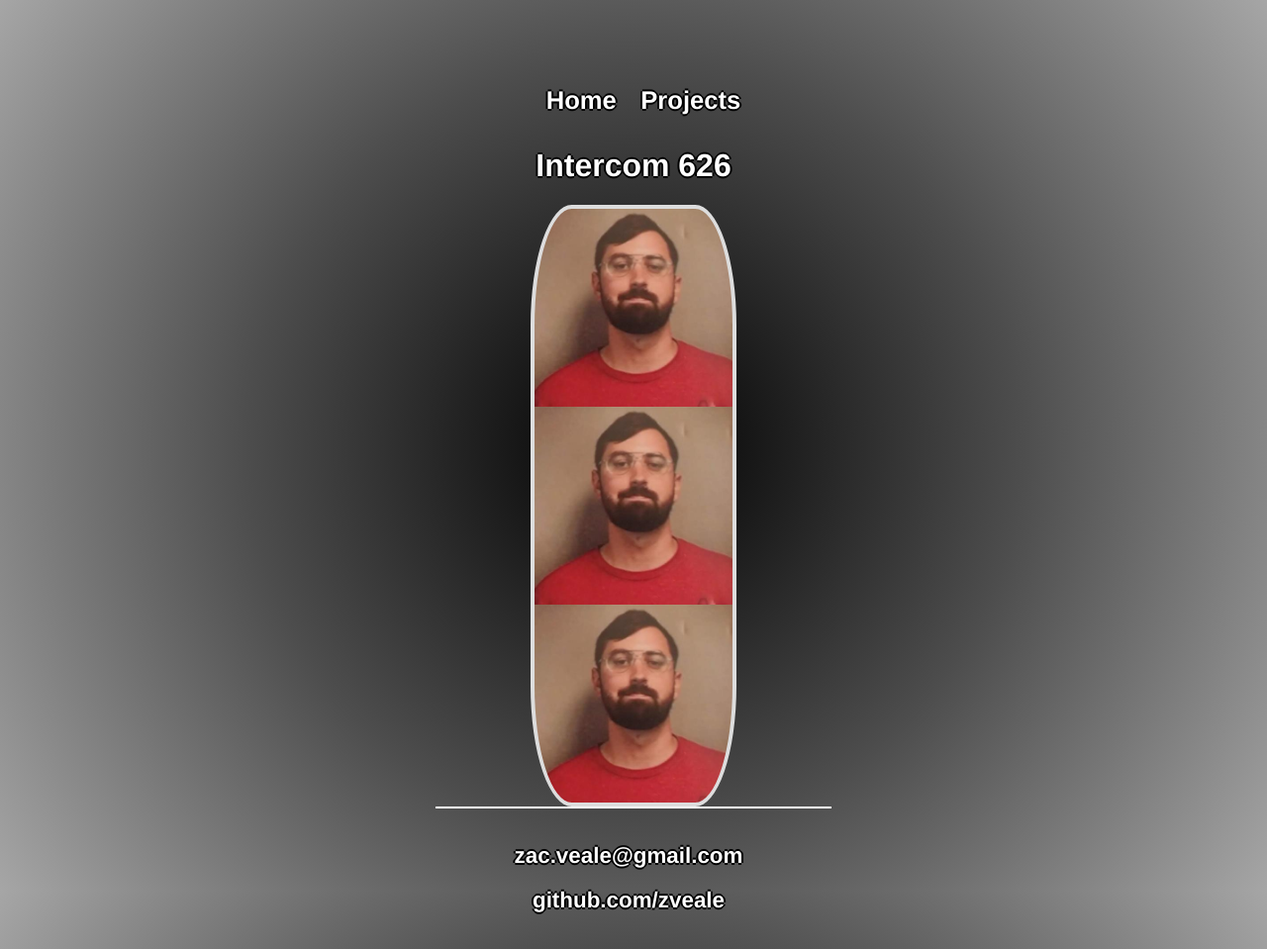
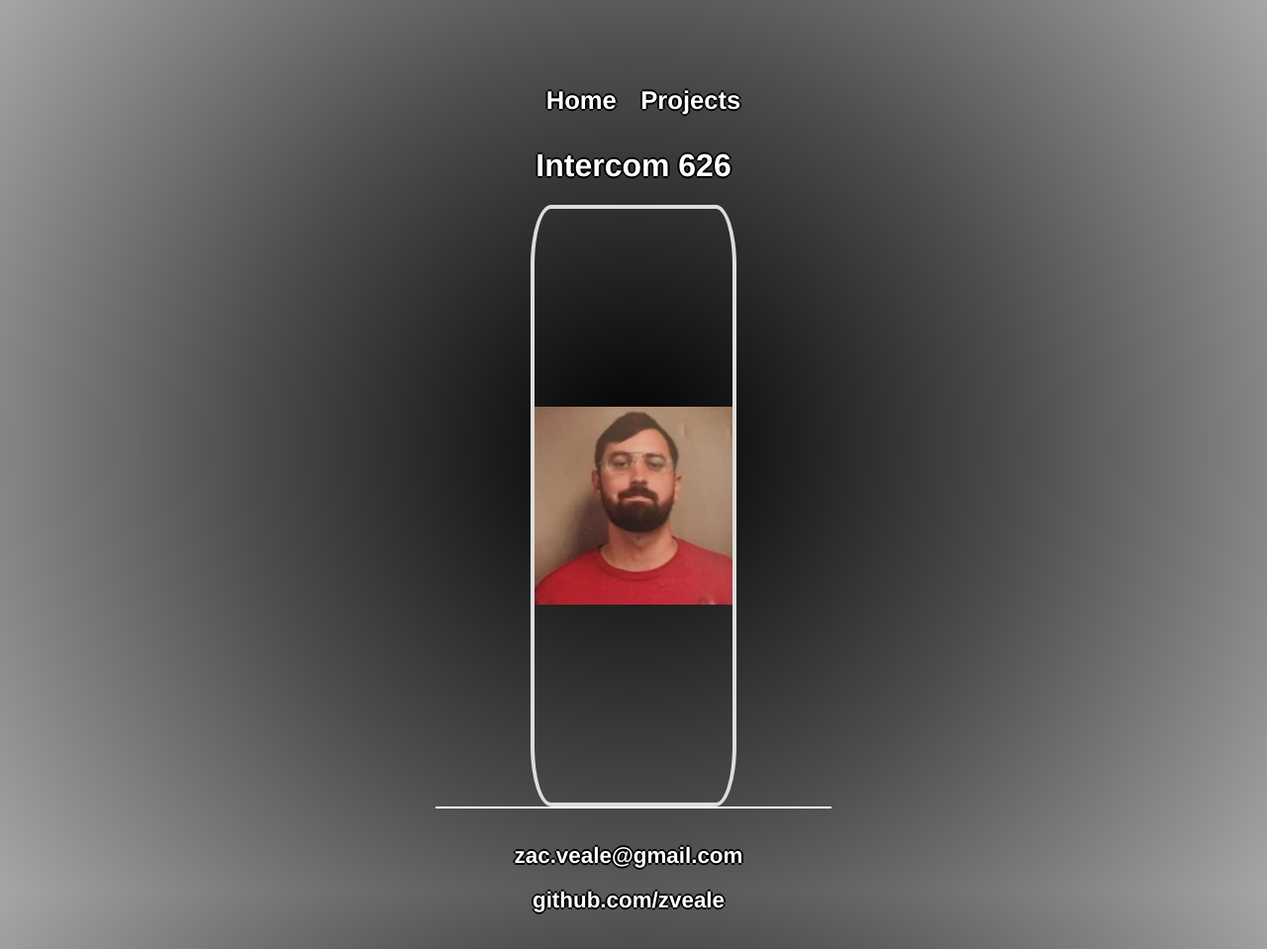
Before and after one commit to zveale/zveale.github.io, a Jekyll site: the page built from projects/index.html, in a window 1280 px wide. Shown: the whole page at 99% size. Built offline with Jekyll 4.4.1, drawn with Linux system fonts in a browser that asks for light colours.

Commit message:
Update main.css

```diff
--- a/css/main.css
+++ b/css/main.css
@@ -20,11 +20,12 @@ body {
 .container .intercomPhoto {
 	width: 800px;
 	height: 600px;
+	background-repeat: no-repeat;
 	background-image: url("/assets/ProfilePhoto.png");
 	background-size: 100%;
 	background-position: center;
 	border: 4px solid #ddd;
-	border-radius: 20%;
+	border-radius: 10%;
 	margin-left: auto;
     margin-right: auto;
     width: 50%;
```
